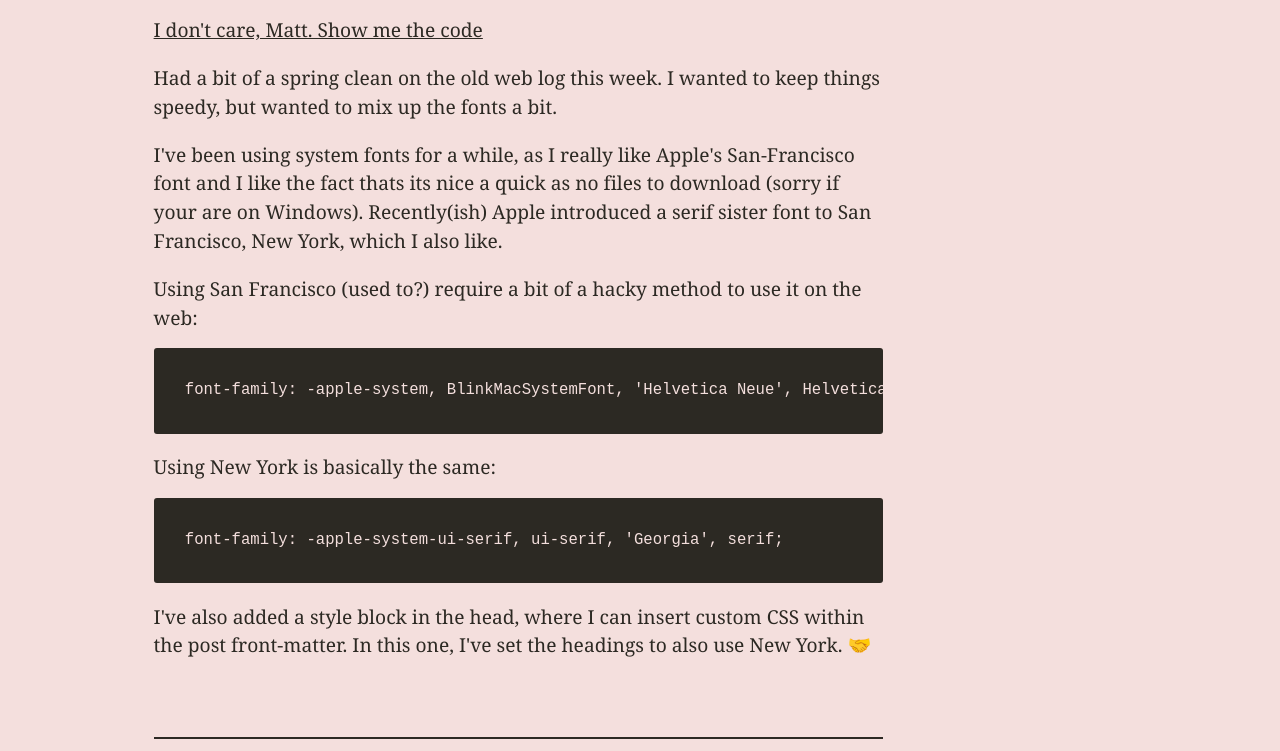
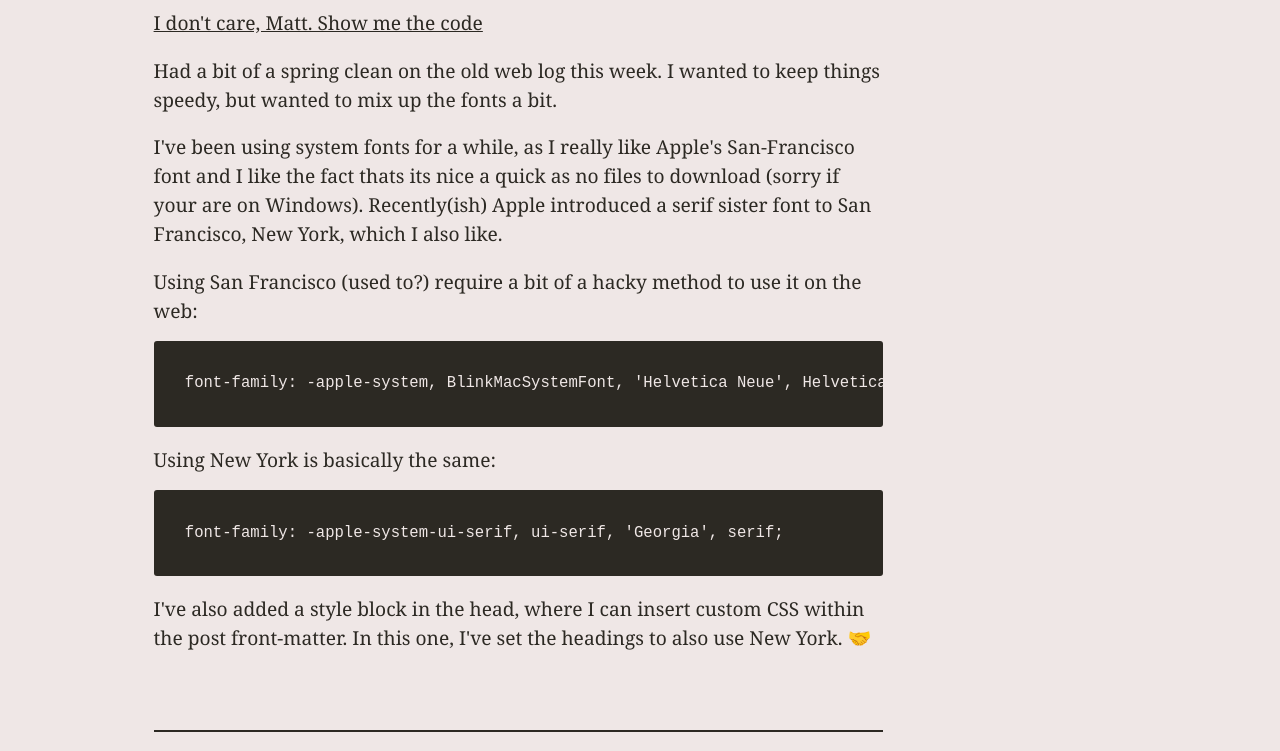
Before and after one commit to matthewbeta/matthew-jackson.com, an Eleventy site: page blog/using-apples-new-york-font-in-css.md in a window 1280 px wide. Shown: the part 584-1335 px from the top of the page. Built offline with nearby package versions, Linux system fonts and the light colour scheme; Eleventy itself is replaced by a stand-in of ours; code samples lack their colours; files that its build step writes are made by us from their sources.

Commit message:
I'm an idiot/semicolons are important

```diff
--- a/assets/style.css
+++ b/assets/style.css
@@ -1,10 +1,8 @@
 :root {
-	// BASE
-	--color-light: #f9f8f7
-	--color-dark: #292626
-
-
-	// OTHERS
+	/* BASE */
+	--color-light: #f9f8f7;
+	--color-dark: #292626;
+	/* TYPOGRAPHY */
 	--smallprint: .85em;
 	--font-sans: -apple-system, BlinkMacSystemFont, 'Helvetica Neue', Helvetica, Arial, sans-serif;
 	--font-serif: -apple-system-ui-serif, ui-serif, 'Georgia', serif;
@@ -12,6 +10,7 @@
 	--weight-bold: bold;
 	--weight-extra-bold: 900;
 	--ratio: 1.5;
+	/* COLOURS */
 	--color-bg: var(--color-light);
 	--color-fg: var(--color-dark);
 	--color-fg-light: rgb(128, 121, 123);
--- a/blog/using-apples-new-york-font-in-css.md
+++ b/blog/using-apples-new-york-font-in-css.md
@@ -3,10 +3,10 @@
 title: "Using Apple's New York font in CSS"
 snippet: "A slight redesign"
 date: 2021-02-11
-tags: ['web', 'css', 'fonts', 'apple', 'new york', 'system fonts']
+tags: ['blog', 'web', 'css', 'fonts', 'apple', 'new york', 'system fonts']
 css: |
   :root {
-    --color-light: #F4DFDD;
+    --color-light: #EFE7E6;
     --color-dark: #2C2923;
   }
   h1, h2 {
```
